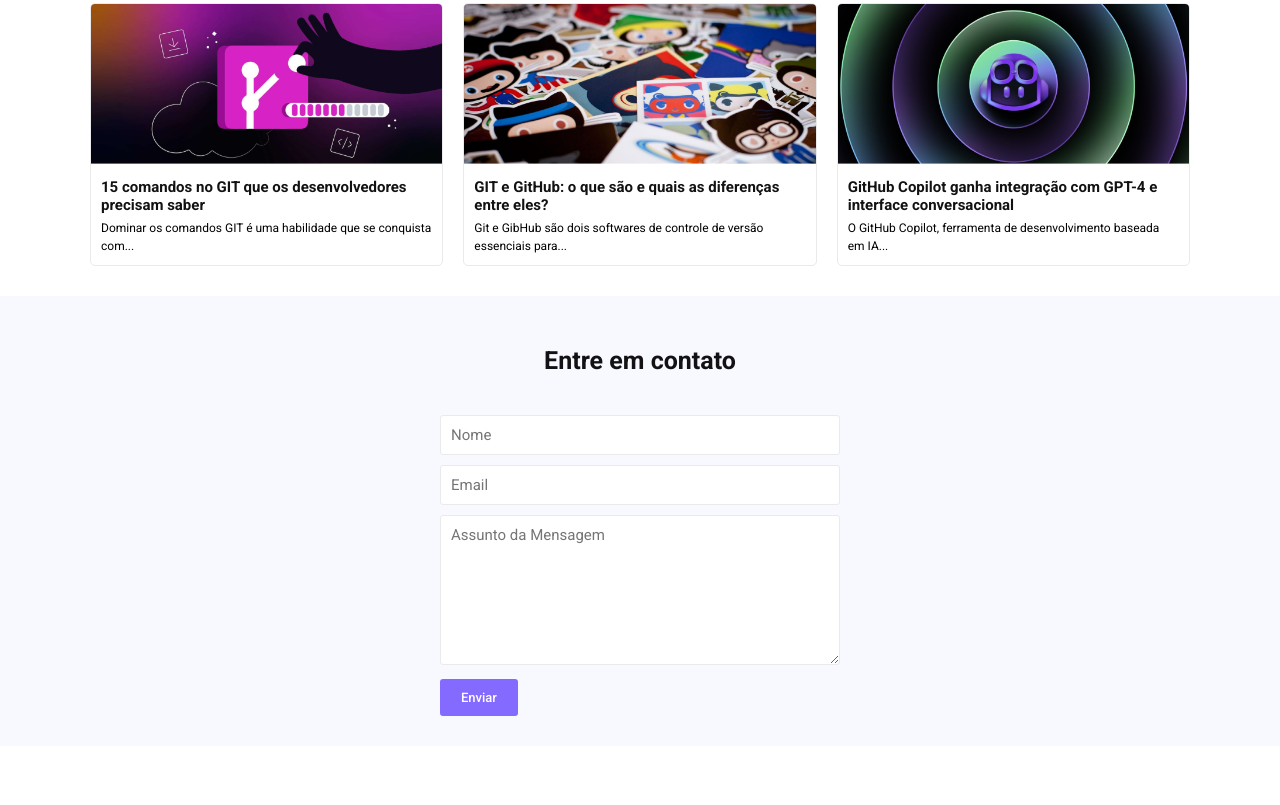
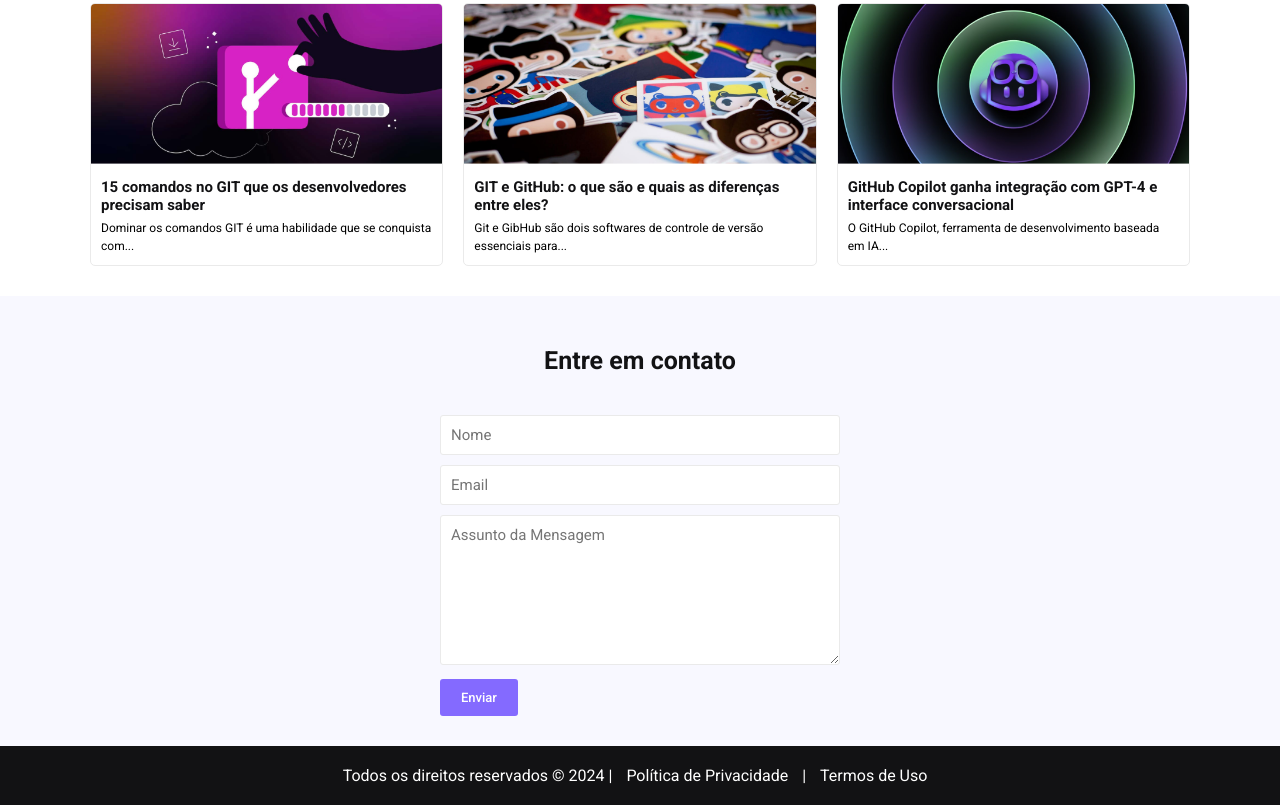
Before and after one commit to Allanlima123/IFBA-PROJETO, a plain HTML site: page index.html in a window 1280 px wide. Shown: the part 806-1611 px from the top of the page. Before the commit the page ends 1552 px from the top, so only its background shows below. Drawn offline with Linux system fonts and the light colour scheme.

Commit message:
Novas Modificações

```diff
--- a/index.html
+++ b/index.html
@@ -193,7 +193,9 @@
       </section>
     </main>
 
-    <footer></footer>
+    <footer class="footer">
+      <p>Todos os direitos reservados &copy; 2024 | <a href="#">Política de Privacidade</a> | <a href="#">Termos de Uso</a></p>
+    </footer>
 
     <script src="../src/js/index.js"></script>
   </body>
--- a/src/css/main.css
+++ b/src/css/main.css
@@ -65,14 +65,12 @@
   border-radius: 5px;
 }
 
-
 .header-container .container,
 .recommended-articles {
   max-width: 1200px;
   margin: 0 auto;
   padding: 10px 30px;
 }
-
 
 /* Main */
 .main-container {
@@ -82,7 +80,6 @@
 .recommended-articles .container {
   padding: 20px;
 }
-
 
 .section-heading {
   font-family: var(--font-Roboto);
@@ -161,7 +158,7 @@
   width: 100%;
 }
 
- .form-group {
+.form-group {
   margin: 10px 0;
 }
 
@@ -201,6 +198,31 @@
   align-self: flex-start;
 }
 
+/* footer */
+.footer {
+  font-family: var(--font-Roboto);
+  background-color: var(--dark);
+  color: #fff;
+  text-align: center;
+  padding: 20px 0;
+  width: 100%;
+  bottom: 0;
+}
+
+.footer p {
+  margin: 0;
+}
+
+.footer a {
+  color: #fff;
+  text-decoration: none;
+  margin: 0 10px;
+}
+
+.footer a:hover {
+  text-decoration: underline;
+}
+
 @media (max-width: 768px) {
   .intro-section .container {
     flex-direction: column;
```
